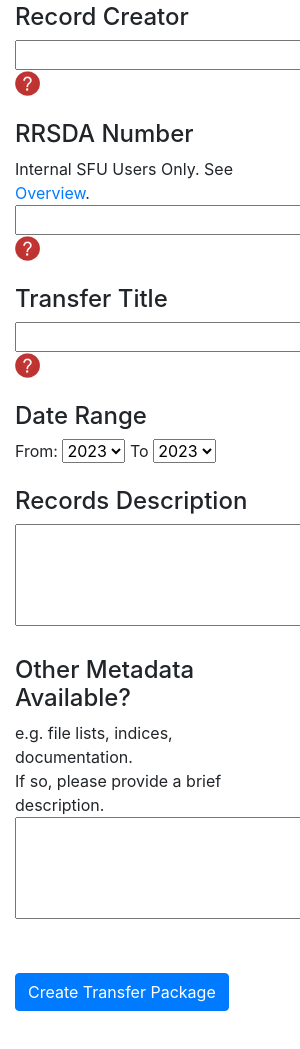
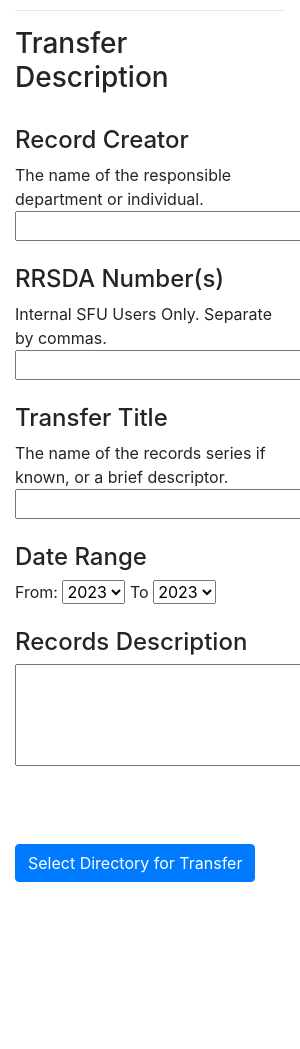
Before and after one commit to axfelix/moveit-electron, an Electron app: page gui/index.html in a window 300 px wide. Shown: the part 583-1632 px from the top of the page. After the commit the page ends 1513 px from the top, so only its background shows below. Drawn offline with nearby package versions, Linux system fonts and the light colour scheme; no server answers.

Commit message:
remove tooltips and other metadata field, add desktop error logging

```diff
--- a/gui/index.html
+++ b/gui/index.html
@@ -22,6 +22,7 @@
 
 <body>
   <div id="container" class="container-fluid">
+    <br/>
     <h2>MoveIt</h2>
     <br/>
     <div class="row">
@@ -61,28 +62,29 @@
 
     <br/><hr/>
 
+    <h3>Transfer Description</h3><br/>
+
     <div class="row">
       <div class="col-xs-12 col-sm-12 col-md-12 col-lg-12 ">
         <h4>Record Creator</h4>
+        The name of the responsible department or individual.
         <input name="creator" id="creator" type="text" size="56"/>
-        <img class="exp_icon0" src="icon_explanation.png" data-toggle="tooltip" data-placement="right" width="25" height="25" title="The name of the department or unit responsible for creating and maintaing the records." >
       </div>
     </div>
     <br/>
     <div class="row">
       <div class="col-xs-12 col-sm-12 col-md-12 col-lg-12 ">
-        <h4>RRSDA Number</h4>
-        Internal SFU Users Only. See <a href="http://www.sfu.ca/archives2/dur/rrsdas.html">Overview</a>.
+        <h4>RRSDA Number(s)</h4>
+        Internal SFU Users Only. Separate by commas.
         <input name="rrsda" id="rrsda" type="text" size="56"/>
-        <img class="exp_icon0" src="icon_explanation.png" data-toggle="tooltip" data-placement="right" width="25" height="25" title="The Records Retention Schedule and Disposal Authority (RRSDA) number that applies to the records." >
       </div>
     </div>
     <br/>
     <div class="row">
       <div class="col-xs-12 col-sm-12 col-md-12 col-lg-12 ">
         <h4>Transfer Title</h4>
+        The name of the records series if known, or a brief descriptor.
         <input name="title" id="title" type="text" size="56"/>
-        <img class="exp_icon0" src="icon_explanation.png" data-toggle="tooltip" data-placement="right" width="25" height="25" title="The name of the records series if known, or a brief descriptor." >
       </div>
     </div>
     <br/>
@@ -100,19 +102,11 @@
       </div>
     </div>
     <br/>
-    <div class="row">
-      <div class="col-xs-12 col-sm-12 col-md-12 col-lg-12 ">
-        <h4>Other Metadata Available?</h4>
-        e.g. file lists, indices, documentation.<br/>
-        If so, please provide a brief description.
-        <textarea name="metadata" id="metadata" rows="4" wrap="soft" cols="56"></textarea>
-      </div>
-    </div>
 
     <br/><br/>
 
     <div class="button">
-      <button class="btn btn-primary" id="package">Create Transfer Package</button>
+      <button class="btn btn-primary" id="package">Select Directory for Transfer</button>
     </div>
 
     <br/><br/>
--- a/gui/makePackage.js
+++ b/gui/makePackage.js
@@ -27,7 +27,6 @@ function package() {
   var datefrom = document.getElementById("datefrom").value;
   var dateto = document.getElementById("dateto").value;
   var description = document.getElementById("description").value;
-  var metadata = document.getElementById("metadata").value;
   if (contactname === "" || email === "" || title === ""){
     notifier.notify({"title" : "MoveIt", "message" : "Contact name, email, and transfer title are required fields."});
   } else {
@@ -54,7 +53,7 @@ function package() {
         childWindow.once('ready-to-show', () => {
           childWindow.show()
         });
-      client.invoke("bag_package", contactname, jobtitle, department, email, phone, creator, rrsda, title, datefrom, dateto, description, metadata, JSON.stringify(packageFolder[0]), function(error, res, more) {
+      client.invoke("bag_package", contactname, jobtitle, department, email, phone, creator, rrsda, title, datefrom, dateto, description, JSON.stringify(packageFolder[0]), function(error, res, more) {
         childWindow.close();
         if (res === true){
           notifier.notify({"title" : "MoveIt", "message" : "Transfer package has been created on desktop."});
@@ -63,7 +62,7 @@ function package() {
             if (err) throw err;
           });
         } else {
-          notifier.notify({"title" : "MoveIt", "message" : "Error creating transfer package."});
+          notifier.notify({"title" : "MoveIt", "message" : "Error creating transfer package. Log added to desktop."});
           console.log(error);
         }
       });
```
Also changed, not shown: gui/package.json (+6 -6 lines), README.md, gui/README.md (added), 1 other file.
